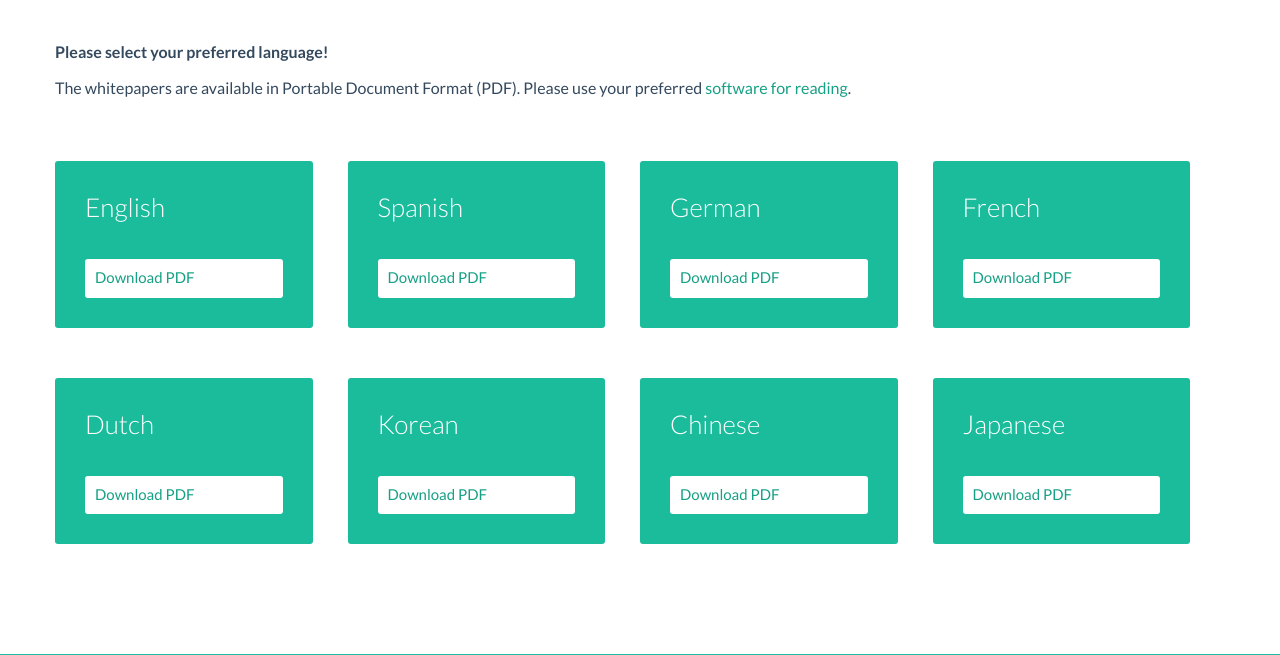
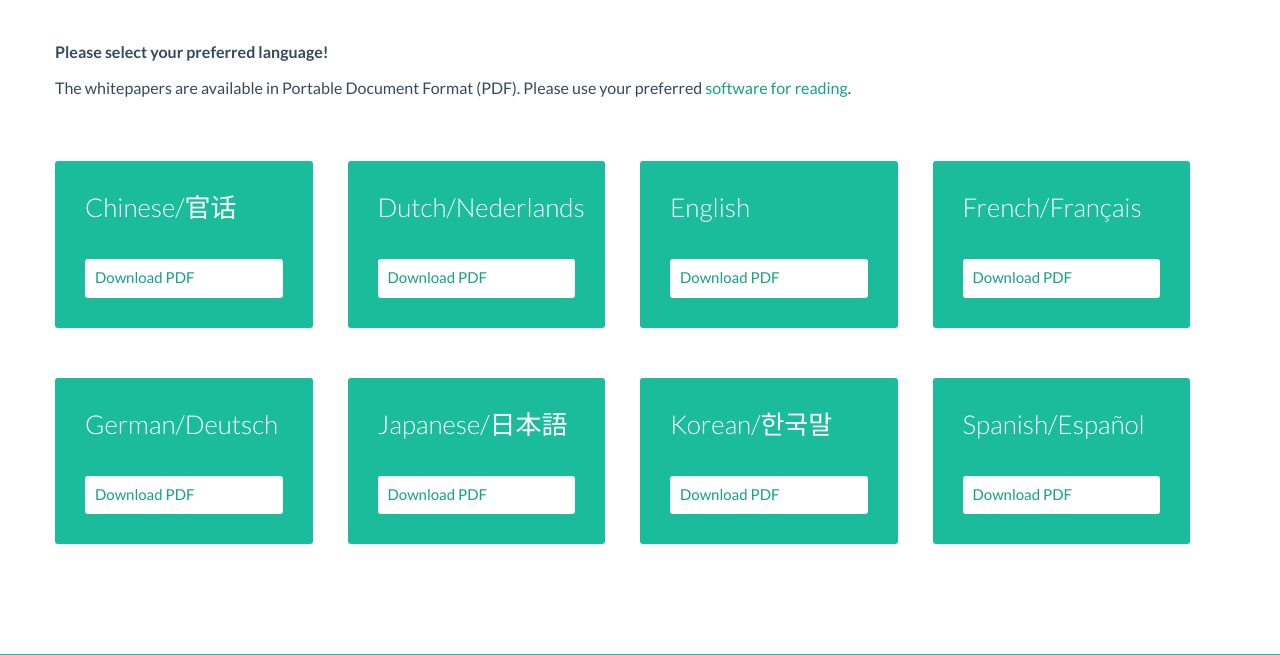
Before and after one commit to super3/peercoin_website_old, a PHP site: page /whitepaper.php in a window 1280 px wide. Shown: the part 196-851 px from the top of the page. Run offline with PHP 8.4, Linux system fonts and the light colour scheme.

Commit message:
Alphabetical Order by language, native scripts
We need to make sure we put languages in order as we continue to add translations

```diff
--- a/whitepaper.php
+++ b/whitepaper.php
@@ -15,56 +15,49 @@
             <ul>
                 <li class="col-lg-3 pdf">
                     <div class="inner">
+                        <h2>Chinese/官话</h2><a href="bin/peercoin-paper-cn.pdf"
+                        target="_blank">Download PDF</a>
+                    </div>
+                </li>
+                <li class="col-lg-3 pdf">
+                    <div class="inner">
+                        <h2>Dutch/Nederlands</h2><a href="bin/peercoin-paper-nl.pdf"
+                        target="_blank">Download PDF</a>
+                    </div>
+                </li>
+                <li class="col-lg-3 pdf">
+                    <div class="inner">
                         <h2>English</h2><a href="bin/peercoin-paper.pdf"
                         target="_blank">Download PDF</a>
                     </div>
                 </li>
-
                 <li class="col-lg-3 pdf">
                     <div class="inner">
-                        <h2>Spanish</h2><a href="bin/peercoin-paper-es.pdf"
+                        <h2>French/Français</h2><a href="bin/peercoin-paper-fr.pdf"
                         target="_blank">Download PDF</a>
                     </div>
                 </li>
-
                 <li class="col-lg-3 pdf">
                     <div class="inner">
-                        <h2>German</h2><a href="bin/peercoin-paper-de.pdf"
+                        <h2>German/Deutsch</h2><a href="bin/peercoin-paper-de.pdf"
                         target="_blank">Download PDF</a>
                     </div>
                 </li>
-
                 <li class="col-lg-3 pdf">
                     <div class="inner">
-                        <h2>French</h2><a href="bin/peercoin-paper-fr.pdf"
+                        <h2>Japanese/日本語</h2><a href="bin/peercoin-paper-jp.pdf"
                         target="_blank">Download PDF</a>
                     </div>
                 </li>
-
                 <li class="col-lg-3 pdf">
                     <div class="inner">
-                        <h2>Dutch</h2><a href="bin/peercoin-paper-nl.pdf"
+                        <h2>Korean/한국말</h2><a href="bin/peercoin-paper-kr.pdf"
                         target="_blank">Download PDF</a>
                     </div>
                 </li>
-
                 <li class="col-lg-3 pdf">
                     <div class="inner">
-                        <h2>Korean</h2><a href="bin/peercoin-paper-kr.pdf"
-                        target="_blank">Download PDF</a>
-                    </div>
-                </li>
-
-                <li class="col-lg-3 pdf">
-                    <div class="inner">
-                        <h2>Chinese</h2><a href="bin/peercoin-paper-cn.pdf"
-                        target="_blank">Download PDF</a>
-                    </div>
-                </li>
-
-                <li class="col-lg-3 pdf">
-                    <div class="inner">
-                        <h2>Japanese</h2><a href="bin/peercoin-paper-jp.pdf"
+                        <h2>Spanish/Español</h2><a href="bin/peercoin-paper-es.pdf"
                         target="_blank">Download PDF</a>
                     </div>
                 </li>
```
